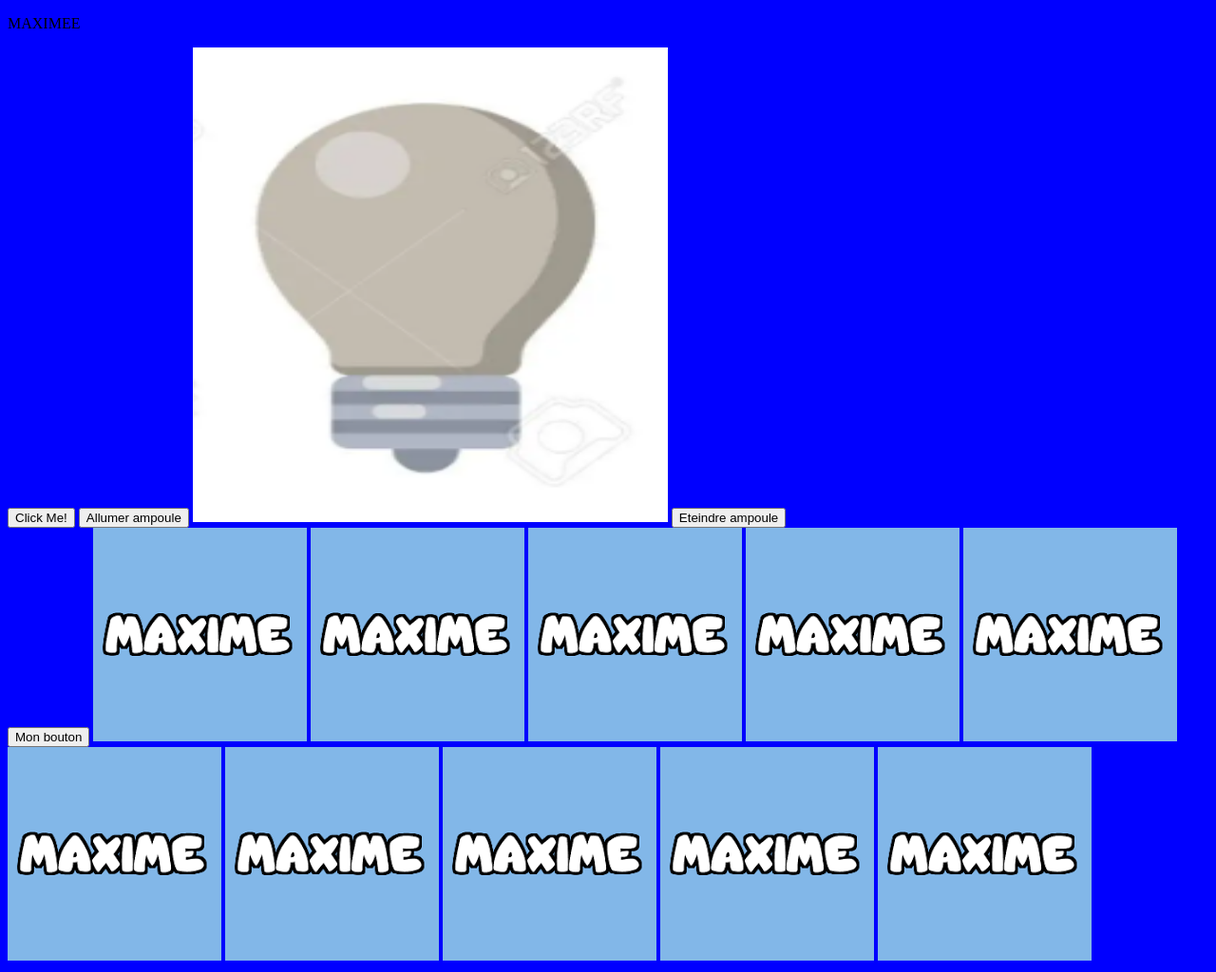
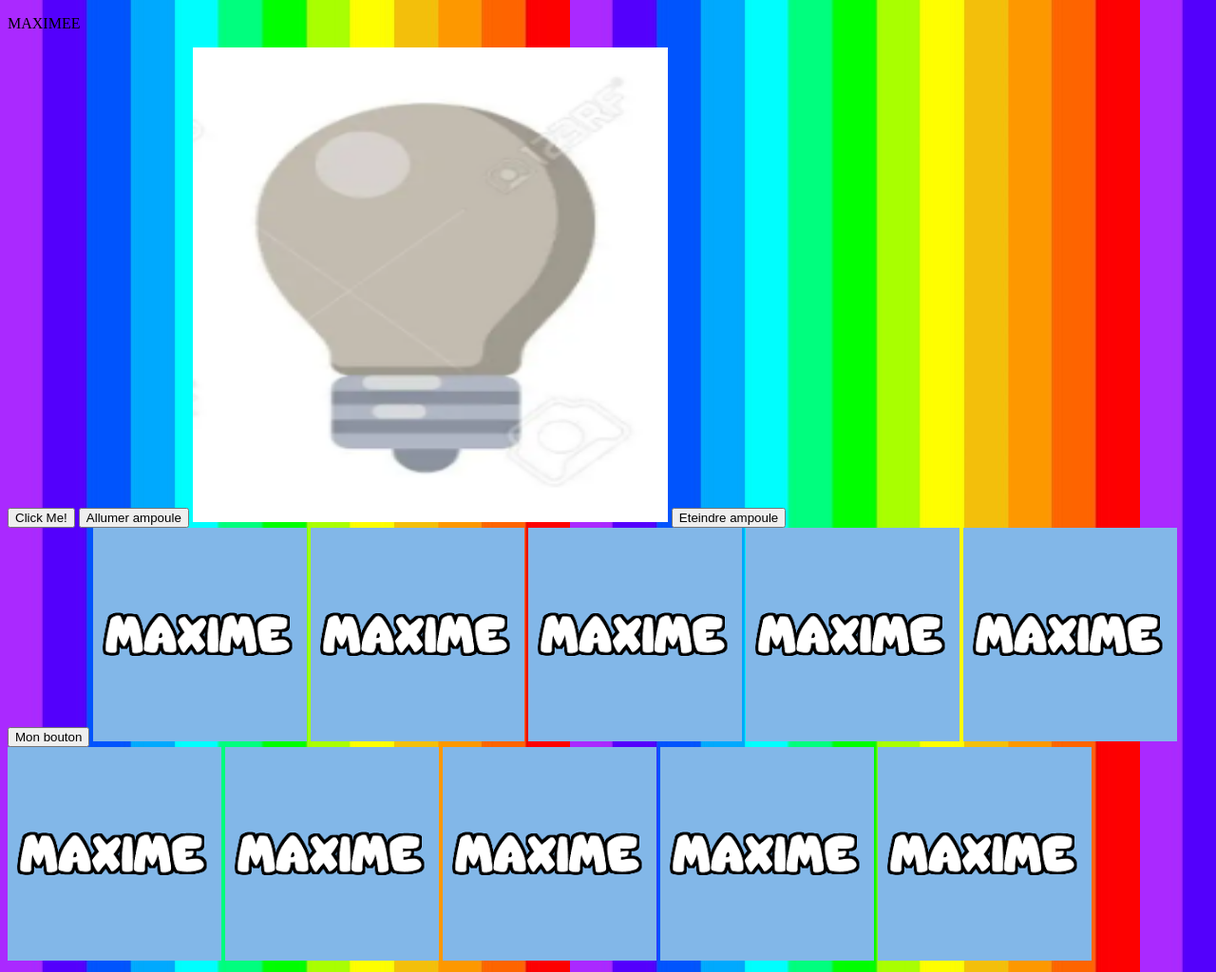
Before and after one commit to BabyLucky/BabyWebSite, a plain HTML site: page index.html in a window 1280 px wide. Shown: the whole page at 95% size. Drawn offline with Linux system fonts and the light colour scheme.

Commit message:
Update style.css

```diff
--- a/style.css
+++ b/style.css
@@ -1,6 +1,6 @@
 body
 {
-    background-color: blue;
+    background-image: url("images/multicolor.jpg");
 }
 
 #ampoule
```
